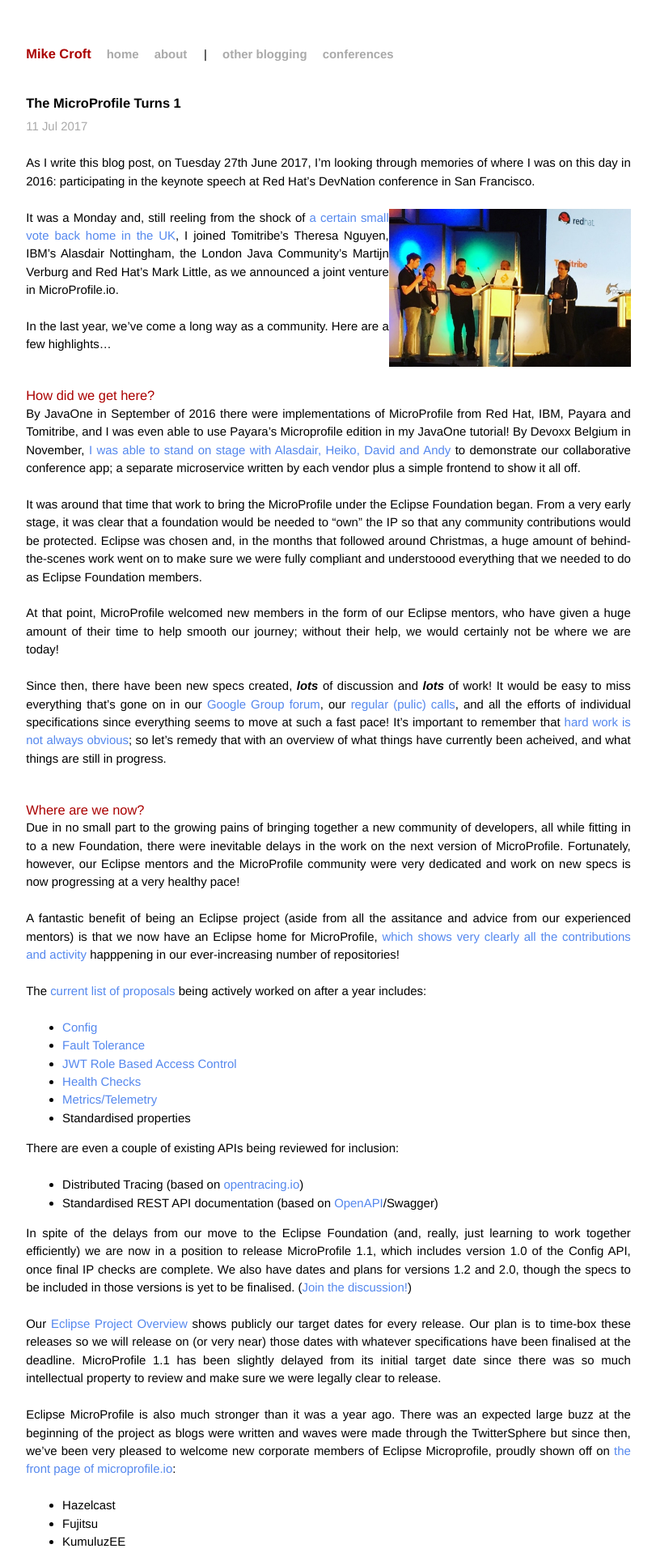
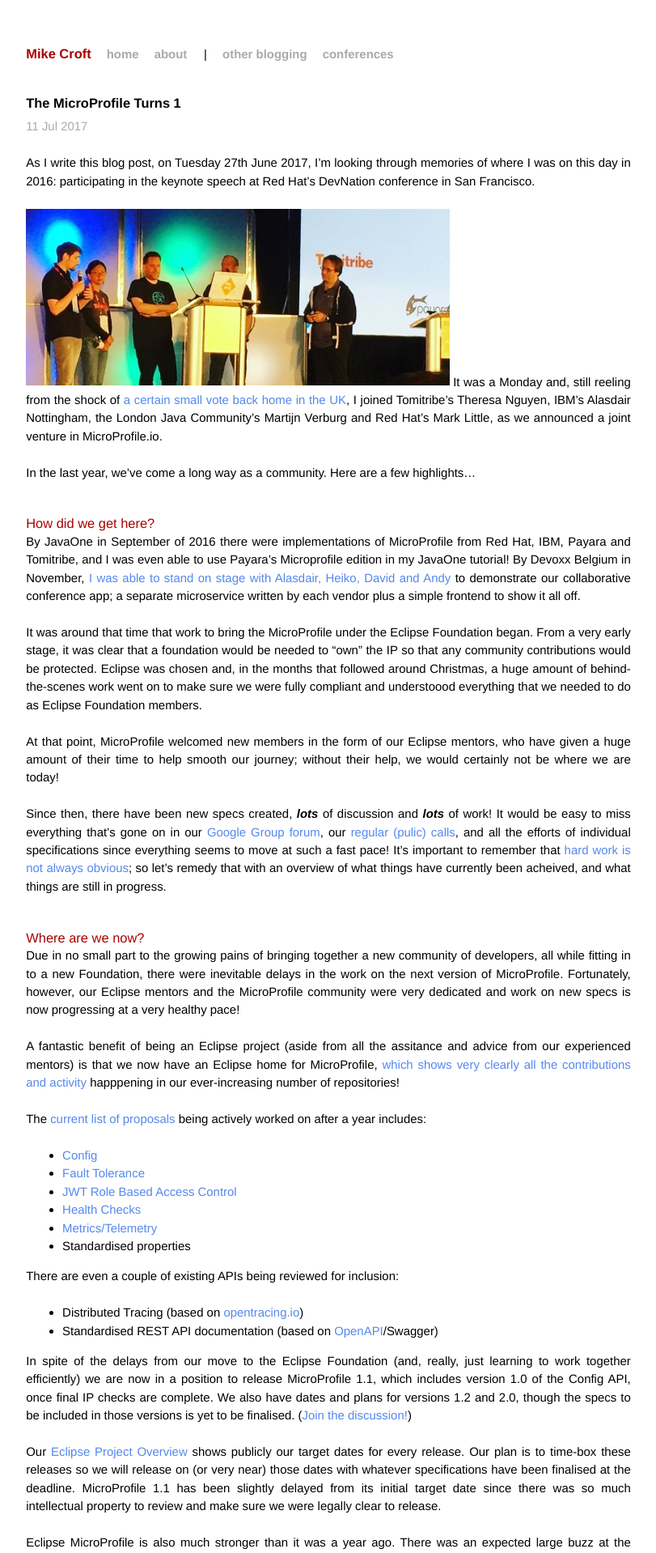
Before and after one commit to mikecroft/mikecroft.github.io, a Jekyll site: the page built from _posts/2017-07-11-microprofile-1-year-on.md, in a window 1280 px wide. Shown: the top 1918 px of the page at 81% size, without its empty margins (234-1045 px from the left). Built offline with Jekyll 4.4.1, drawn with Linux system fonts in a browser that asks for light colours; comment, search, counter and statistics services are not loaded.

Commit message:
modified image

```diff
--- a/_posts/2017-07-11-microprofile-1-year-on.md
+++ b/_posts/2017-07-11-microprofile-1-year-on.md
@@ -8,7 +8,7 @@
 
 As I write this blog post, on Tuesday 27th June 2017, I'm looking through memories of where I was on this day in 2016: participating in the keynote speech at Red Hat's DevNation conference in San Francisco.
 
-<img width="40%" height="40%" align="right" src="{{ site.url }}/assets/mp-announcement.jpg">
+<img width="70%" height="70%" src="{{ site.url }}/assets/mp-announcement.jpg">
 It was a Monday and, still reeling from the shock of [a certain small vote back home in the UK](https://www.theguardian.com/politics/2016/jun/24/britain-votes-for-brexit-eu-referendum-david-cameron), I joined Tomitribe's Theresa Nguyen, IBM's Alasdair Nottingham, the London Java Community's Martijn Verburg and Red Hat's Mark Little, as we announced a joint venture in MicroProfile.io.
 
 In the last year, we've come a long way as a community. Here are a few highlights...
```
Also changed, not shown: assets/mp-announcement.jpg.
